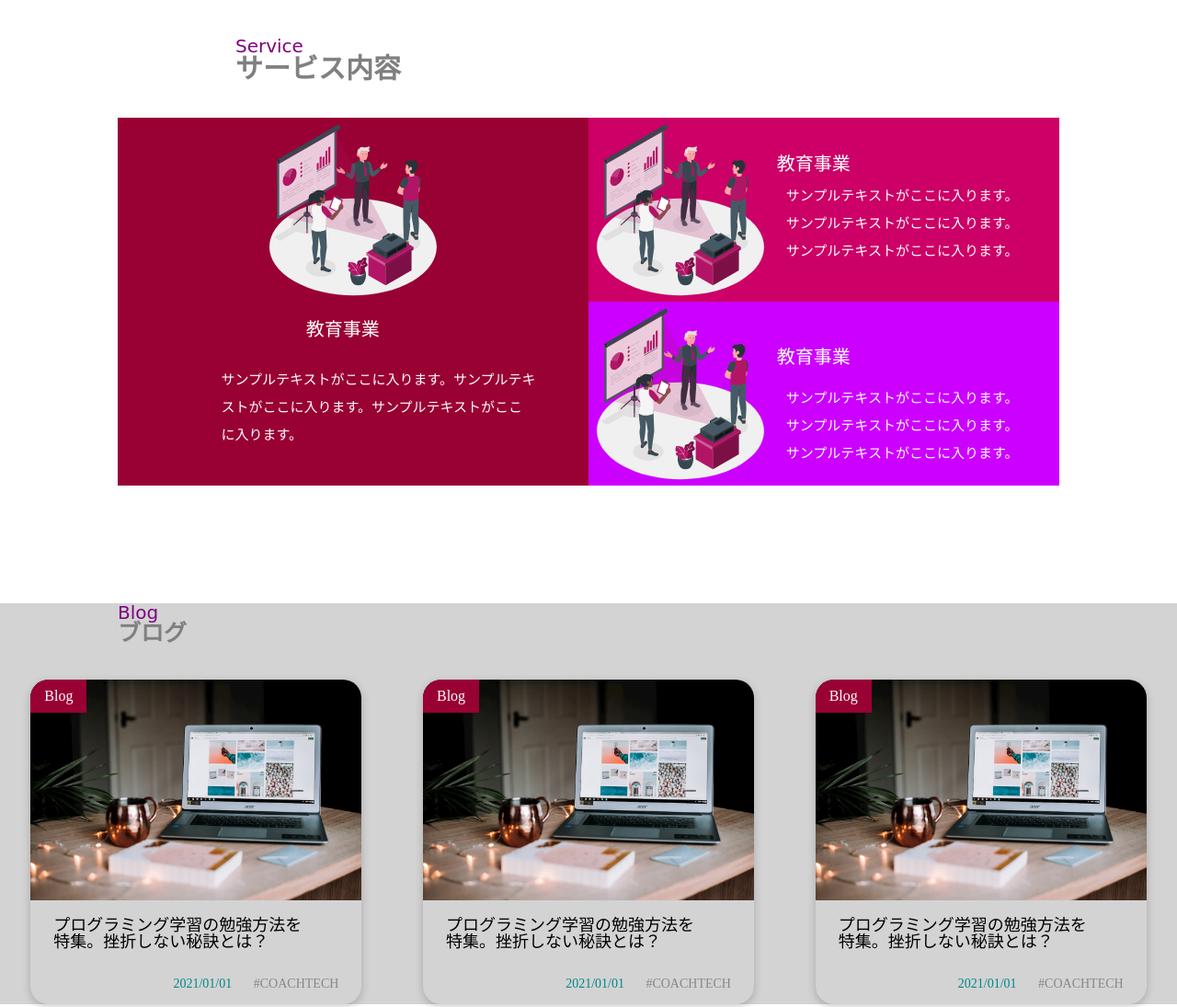
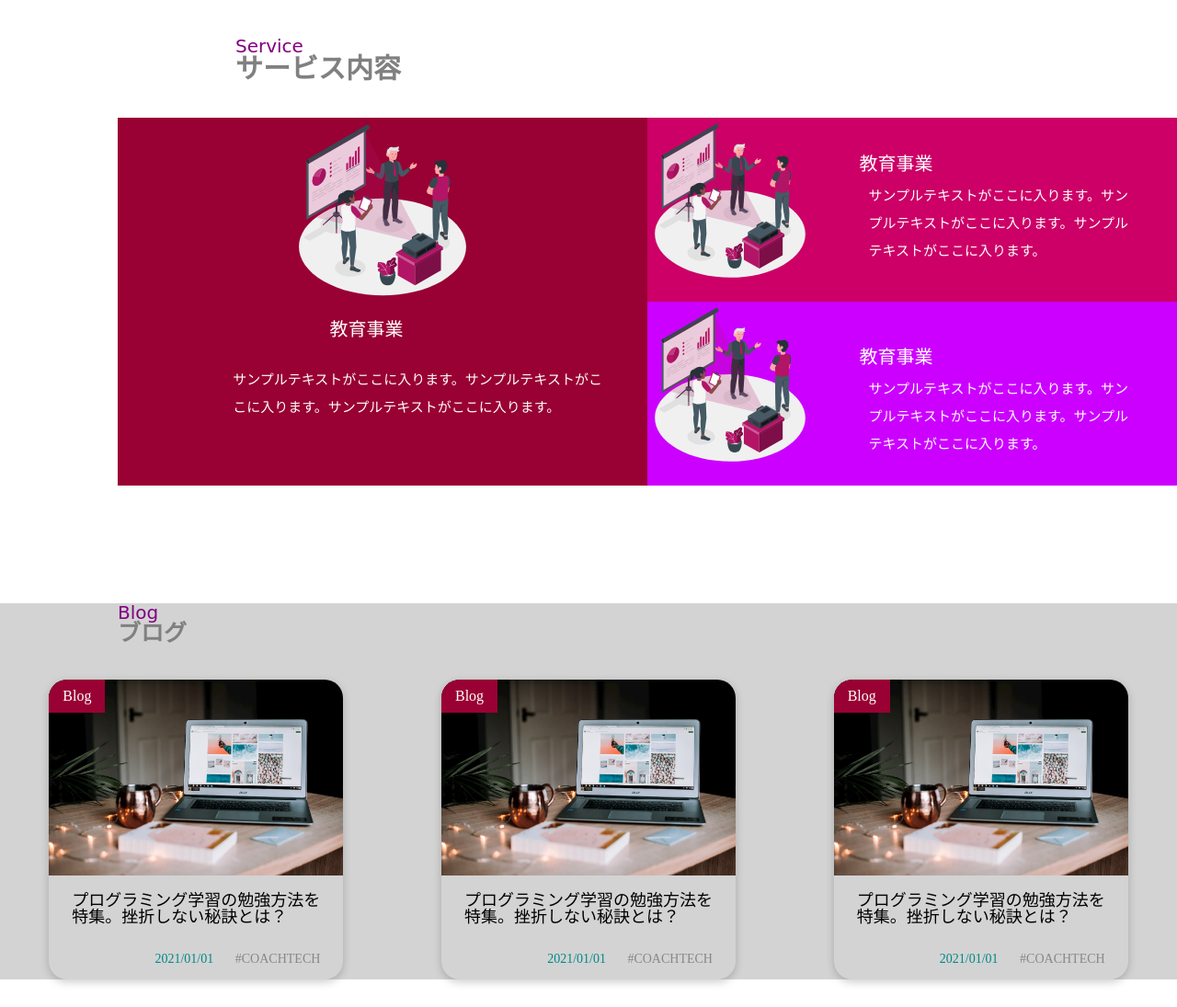
Before and after one commit to na-0k0/20211125_kanazawa, a plain HTML site: page index.html in a window 1280 px wide. Shown: the part 1660-2755 px from the top of the page at 92% size. Drawn offline with Linux system fonts and the light colour scheme; a web font is replaced by a local one.

Commit message:
fifth-commit

```diff
--- a/css/style.css
+++ b/css/style.css
@@ -156,7 +156,7 @@ a {
   grid-template-columns: 1fr 1fr;
   margin-left: 10%;
   margin-top: 3%;
-  width: 80%;
+  width: 90%;
 }
 
 .box1 {
@@ -198,6 +198,7 @@ a {
   position: absolute;
   top: 65%;
   left: 20%;
+  width: 70%;
 }
 
 .jigyou2 {
@@ -218,6 +219,7 @@ a {
   position: absolute;
   top: 30%;
   left: 40%;
+  width: 50%;
 }
 
 .jigyou3 {
@@ -236,8 +238,9 @@ a {
   margin: 10px;
   line-height: 30px;
   position: absolute;
-  top: 40%;
+  top: 35%;
   left: 40%;
+  width: 50%;
 }
 
 .blog {
@@ -264,8 +267,8 @@ a {
   display: flex;
 }
 .card {
-  width: 360px;
-  margin: 100px auto 0;
+  width: 25%;
+  margin: 50% auto 0;
   box-shadow: 0px 3px 10px rgba(0, 0, 0, 0.2);
   border-radius: 20px 20px 20px 20px;
   position: relative;
@@ -372,6 +375,8 @@ table th {
 }
 
 .last-img1 img {
+  background: url(../image/recruit.png);
+  background-size: 100%;
   position: relative;
   width: 100%;
 }
@@ -385,6 +390,8 @@ table th {
 }
 
 .last-img2 img {
+  background: url(../image/interview.png);
+  background-size: 100%;
   position: relative;
   width: 100%;
 }
--- a/index.html
+++ b/index.html
@@ -77,18 +77,18 @@
   <div class="grid">
     <div class="box1">
       <p class="jigyou1">教育事業</p>
-      <p class="sample-text1">サンプルテキストがここに入ります。サンプルテキ<br>ストがここに入ります。サンプルテキストがここ<br>に入ります。</p>
+      <p class="sample-text1">サンプルテキストがここに入ります。サンプルテキストがここに入ります。サンプルテキストがここに入ります。</p>
       <img src="./image/service__first.svg" width="250" height="200" style="display: block; margin-left: auto; margin-right: auto;">
     </div>
     <div class="box2">
       <p class="jigyou2">教育事業</p>
-      <p class="sample-text2">サンプルテキストがここに入ります。<br>サンプルテキストがここに入ります。<br>サンプルテキストがここに入ります。</p>
-      <img src="./image/service__first.svg" width="200" height="200" style="display: block; margin-left: 0; margin-right: auto;">
+      <p class="sample-text2">サンプルテキストがここに入ります。サンプルテキストがここに入ります。サンプルテキストがここに入ります。</p>
+      <img src="./image/service__first.svg" width="180" height="180" style="display: block; margin-left: 0; margin-right: auto;">
     </div>
     <div class="box3">
       <p class="jigyou3">教育事業</p>
-      <p class="sample-text3">サンプルテキストがここに入ります。<br>サンプルテキストがここに入ります。<br>サンプルテキストがここに入ります。</p>
-      <img src="./image/service__first.svg" width="200" height="200" style="display: block; margin-left: 0; margin-right: auto;">
+      <p class="sample-text3">サンプルテキストがここに入ります。サンプルテキストがここに入ります。サンプルテキストがここに入ります。</p>
+      <img src="./image/service__first.svg" width="180" height="180" style="display: block; margin-left: 0; margin-right: auto;">
     </div>
   </div>
 
```
